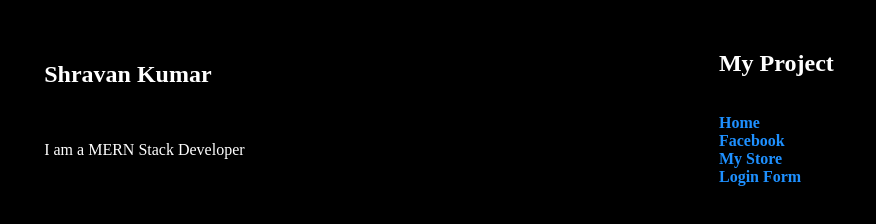
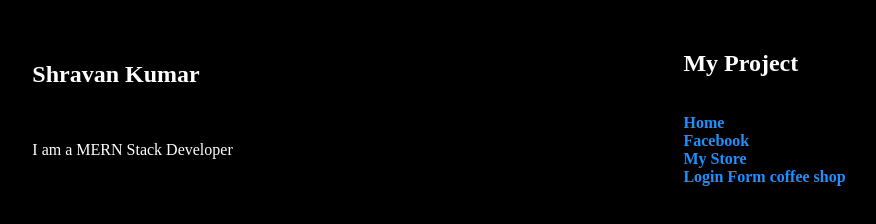
Before and after one commit to Shravankumar999/shravan.github.io, a plain HTML site: page Projects/index.html in a window 1280 px wide. Shown: the whole page, without its empty margins (201-1077 px from the left). Drawn offline with Linux system fonts and the light colour scheme.

Commit message:
Update index.html

```diff
--- a/Projects/index.html
+++ b/Projects/index.html
@@ -35,6 +35,7 @@
     <a href="https://shravankumar999.github.io/Git/scriptfolder/index.htm">Facebook</a><br>
     <a href="https://shravankumar999.github.io/ecomm-react/">My Store</a><br>
         <a href="https://shravankumar999.github.io/myapp/">Login Form</a>
+        <a href="https://shravankumar999.github.io/coffee-shop/">coffee shop</a>
         </div>
         </div>
 </body>
```
